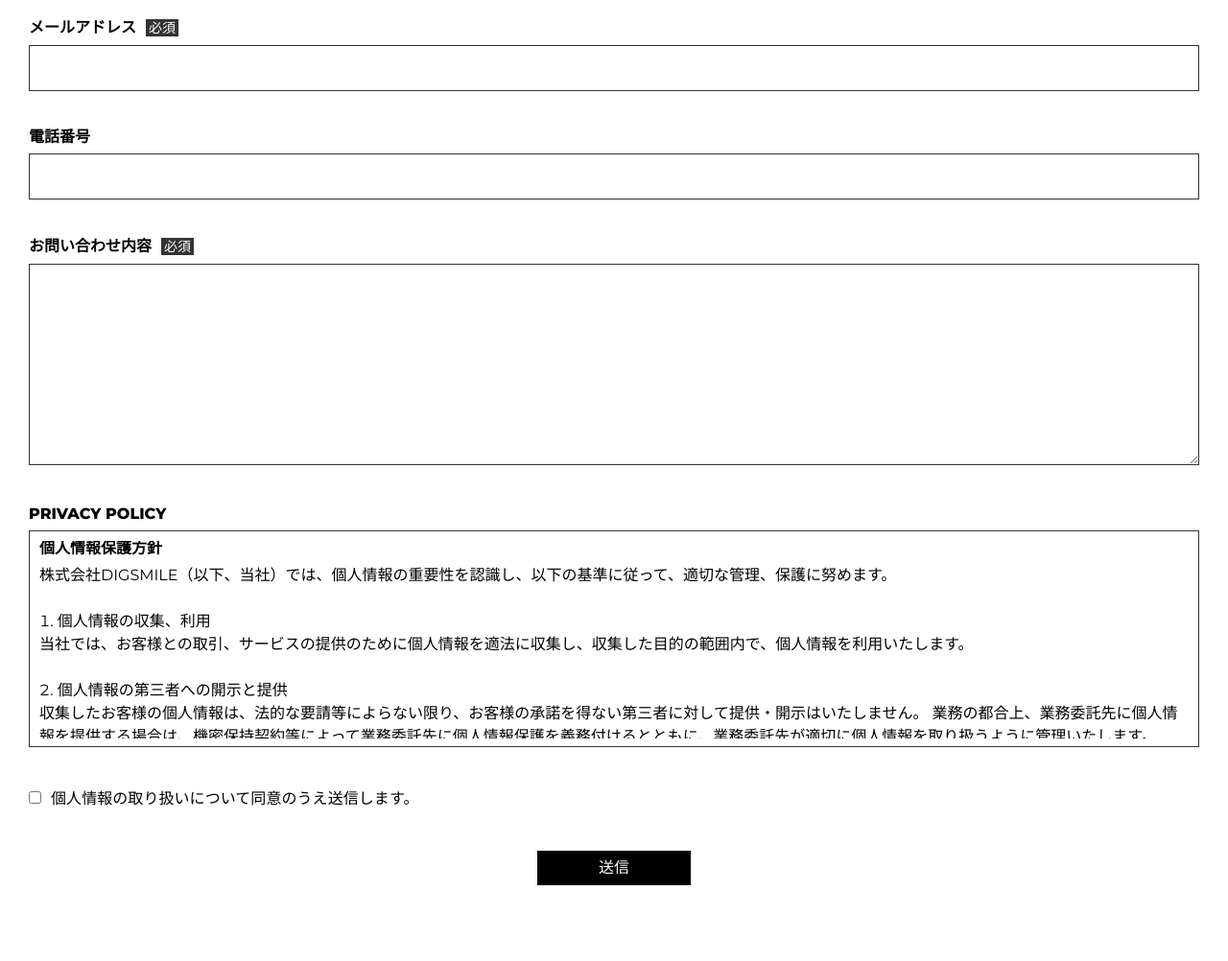
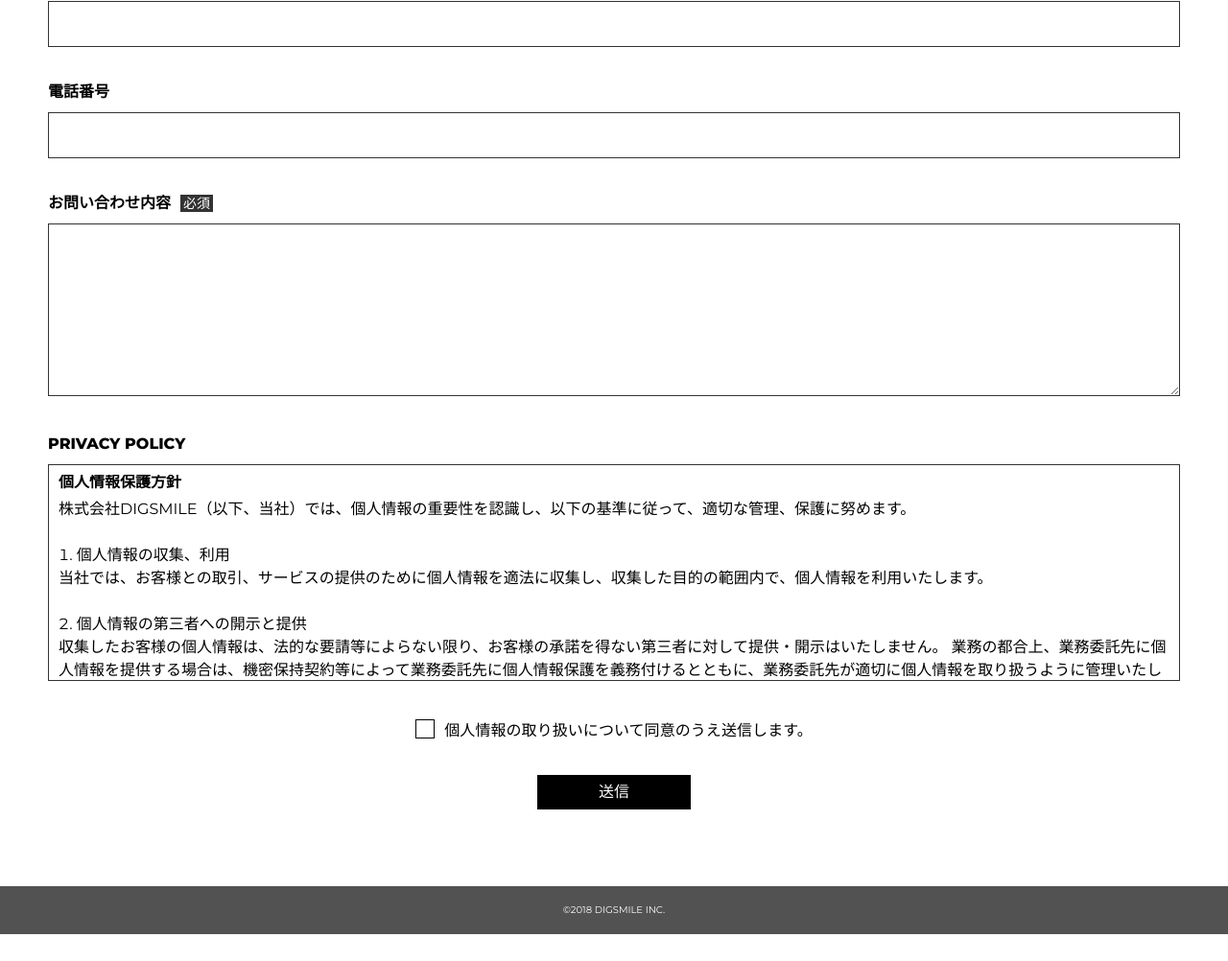
Before and after one commit to kidneee/Cresta_Third, a plain HTML site: page contact.html in a window 1280 px wide. Shown: the part 1006-2008 px from the top of the page at 96% size. After the commit the page ends 1980 px from the top, so only its background shows below. Drawn offline with nearby package versions, Linux system fonts and the light colour scheme.

Commit message:
ContactページTB版調整

```diff
--- a/assets/css/common.css
+++ b/assets/css/common.css
@@ -16,7 +16,7 @@
   --fs-nav: 1.25rem; /* 20px */
   --fs-c-content-text: clamp(0.875rem, 2.08vw, 1rem); /* 14px 〜 16px */
   /* 下層ページ */
-  --fs-c-page-title: clamp(3.25rem, 7.29vw, 4.5rem); /* 52px 〜 72px */
+  --fs-c-page-title: clamp(3.25rem, 6.77vw, 4.5rem); /* 52px 〜 72px */
   --fs-c-sub-title: clamp(1rem, 2.08vw, 1.25rem); /* 16px 〜 20px */
   --fs-c-section-title: 2rem; /* 32px */
   --fs-form-label: 1rem; /* 16px */
@@ -174,11 +174,6 @@ img {
 /*-------------------------
  下層ページ
 -------------------------*/
-.l-page-content__wrapper {
-  padding-top: 80px;
-  padding-bottom: 80px;
-}
-
 /* ページタイトル */
 .c-page-title {
   font-size: var(--fs-c-page-title);
@@ -781,6 +776,11 @@ img {
   }
 }
 
+.l-page-content__wrapper {
+  padding-top: 80px;
+  padding-bottom: 80px;
+}
+
 .page-about .l-inner {
   display: flex;
   flex-direction: column;
@@ -903,6 +903,9 @@ img {
 /* ============================
 * Contactページ
 * ========================= */
+/*-------------------------
+  FV
+-------------------------*/
 .page-contact .fv__inner {
   height: 54.723vh;
   margin-bottom: 0;
@@ -923,7 +926,9 @@ img {
 }
 @media screen and (min-width: 768px) {
   .page-contact .fv__content {
-    right: -10.4vw;
+    top: 33.6%;
+    right: -17.4vw;
+    text-align: left;
   }
 }
 .page-contact .fv__bg-img {
@@ -939,10 +944,35 @@ img {
   }
 }
 
+/*-------------------------
+  コンテンツ
+-------------------------*/
+.contact-page-content__wrapper {
+  padding-top: 80px;
+  padding-bottom: 80px;
+}
+@media screen and (min-width: 768px) {
+  .contact-page-content__wrapper {
+    padding-right: 50px;
+    padding-left: 50px;
+  }
+
+  .contact-page-content__wrapper .l-inner {
+    padding: 0;
+  }
+}
+
 .contact__form .c-content-text {
   line-height: 1.71;
   margin-bottom: 50px;
   margin-top: -5px;
+}
+@media screen and (min-width: 768px) {
+  .contact__form .c-content-text {
+    line-height: 1.5;
+    margin-bottom: 35px;
+    margin-top: 0;
+  }
 }
 
 /* 音合わせフォーム */
@@ -950,6 +980,11 @@ img {
   display: flex;
   flex-direction: column;
   gap: 40px;
+}
+@media screen and (min-width: 768px) {
+  .form {
+    gap: 35px;
+  }
 }
 
 .form__item-label {
@@ -960,6 +995,11 @@ img {
   font-weight: bold;
   line-height: 1;
   margin-bottom: 9px;
+}
+@media screen and (min-width: 768px) {
+  .form__item-label {
+    line-height: 1.5;
+  }
 }
 
 .require-label {
@@ -1023,6 +1063,11 @@ img {
 .form__item--textarea {
   height: 210px;
 }
+@media screen and (min-width: 768px) {
+  .form__item--textarea {
+    height: 180px;
+  }
+}
 
 .personal__desc-wrapper {
   width: 100%;
@@ -1050,7 +1095,11 @@ img {
   overflow-y: scroll;
   scrollbar-width: none;
 }
-
+@media screen and (min-width: 768px) {
+  .personal__desc--scroll {
+    height: 210px;
+  }
+}
 .personal__desc-label {
   font-weight: bold;
   line-height: 1;
@@ -1070,8 +1119,35 @@ img {
   display: flex;
   gap: 10px;
   font-size: var(--fs-c-content-text);
-  line-height: 1.71;
+  line-height: 1;
   letter-spacing: 0.004em;
+  align-items: center;
+}
+@media screen and (min-width: 768px) {
+  .personal__check {
+    justify-content: center;
+  }
+}
+
+#personal-check {
+  appearance: none;
+  -webkit-appearance: none;
+  -moz-appearance: none;
+  /* サイズ指定 */
+  width: 16px; /* お好みのサイズに変更可能 */
+  height: 16px;
+  /* ボーダーの設定 */
+  border: 1px solid #000;
+  border-radius: 0; /* 角を四角に */
+  /* その他のスタイル */
+  background-color: #fff;
+  cursor: pointer;
+}
+@media screen and (min-width: 768px) {
+  #personal-check {
+    width: 20px;
+    height: 20px;
+  }
 }
 
 .submit-btn {
--- a/contact.html
+++ b/contact.html
@@ -70,7 +70,7 @@
       </div><!-- /.fv__inner -->
     </div><!-- /.fv -->
 
-    <div class="l-page-content__wrapper">
+    <div class="contact-page-content__wrapper">
       <section class="contact__form">
         <div class="l-inner">
           <h2 class="hidden">お問い合わせフォーム</h2>
@@ -126,7 +126,7 @@
                   <div class="personal__desc">
                     <div>
                       <span class="personal__desc-label">個人情報保護方針</span>
-                      <p  class="personal__desc-text">株式会社DIGSMILE（以下、当社）では、個人情報の重要性を認識し、以下の基準に従って、適切な管理、保護に努めます。</p>
+                      <p class="personal__desc-text">株式会社DIGSMILE（以下、当社）では、個人情報の重要性を認識し、以下の基準に従って、適切な管理、保護に努めます。</p>
                     </div>
                     <ol class="personal__desc-list">
                       <li>
@@ -165,17 +165,17 @@
               </div><!-- /.personal__desc-wrapper -->
               <div class="personal__check">
                 <span class="personal__checkbox">
-                  <input type="checkbox" name="checkbox" id="personal-check" required>
+                  <input type="checkbox" name="checkbox" id="personal-check" class="checkbox" required>
                 </span>
                 <label for="personal-check">個人情報の取り扱いについて同意のうえ送信します。</label>
-              </div><!-- /.checkbox -->
+              </div><!-- /.personal__check -->
             </div><!-- /.form__item--personal -->
             <button type="submit" class="submit-btn" id="submitbtn">送信</button>
 
           </form>
         </div><!-- /.l-inner -->
       </section>
-    </div><!-- /.l-page-content__wrapper -->
+    </div><!-- /.contact-page-content__wrapper -->
   </main>
 
   <footer class="footer">
```
